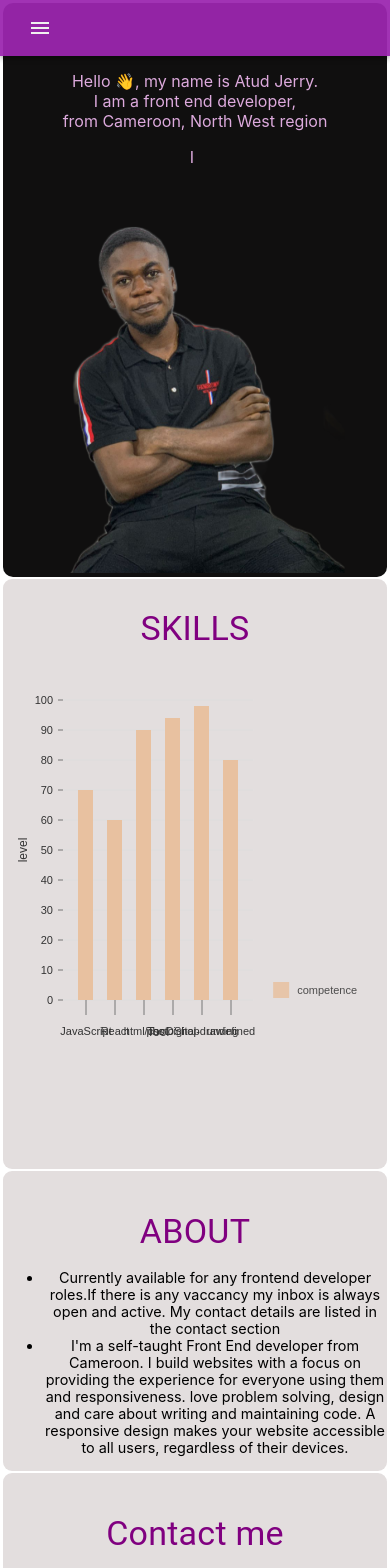
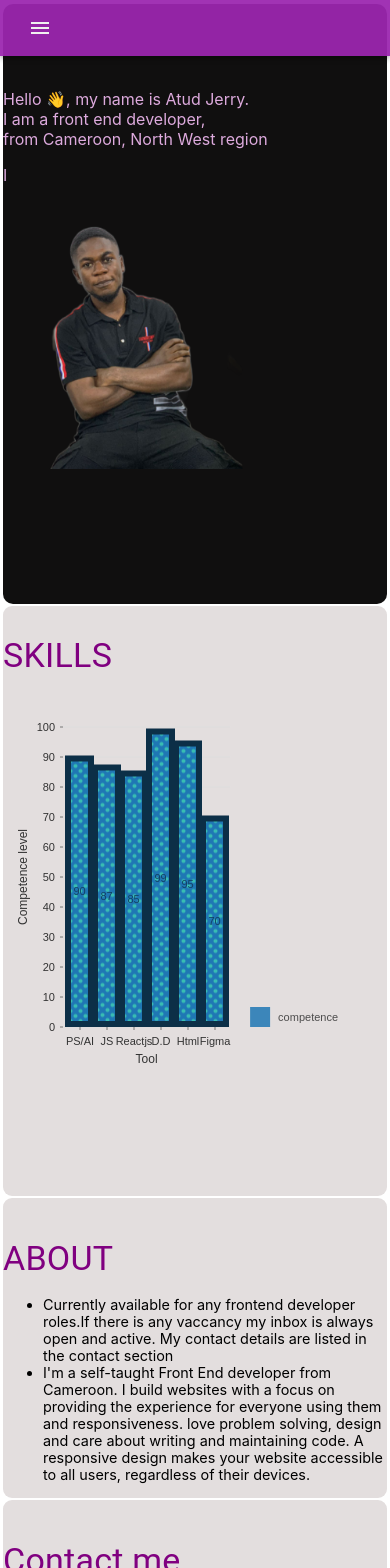
Before and after one commit to AtudJerry/Atud-Portfolio, a React (Create React App) app: page / in a window 390 px wide. Shown: the top 1568 px of the page. Built offline with nearby package versions, Linux system fonts and the light colour scheme.

Commit message:
topbar added, barchart modified, finishing touches done

```diff
--- a/package.json
+++ b/package.json
@@ -17,7 +17,9 @@
     "react": "^18.2.0",
     "react-bootstrap": "^2.7.4",
     "react-dom": "^18.2.0",
+    "react-pro-sidebar": "^0.7.1",
     "react-scripts": "5.0.1",
+    "sass": "^1.62.1",
     "typewriter-effect": "^2.19.0",
     "web-vitals": "^2.1.4",
     "yup": "^1.1.1"
--- a/src/App.css
+++ b/src/App.css
@@ -1,13 +1,14 @@
-.App {
-  text-align: center;
+/* .App {
 
-}
+  display: flex;
+
+} */
 .topbar{
   visibility: hidden;
 }
 
 .picture{
-  height:80%;
+  height:590px;
   width: 100%;
   background-color: rgb(16, 15, 15);
   border-radius: 10px;
@@ -15,13 +16,14 @@
 .picture-text{
   font-size: 1.5rem;
   color: rgb(221, 170, 221);
+  margin-top: 40px;
 }
 
 
 .first-section{
   display: flex;
   flex-direction: row !important;
-  margin-top: 6%;
+  margin-top: 1%;
   margin-left: 300px;
 }
 li{
@@ -92,6 +94,7 @@ img{
 .contactnotes{
   color: black;
   border-width: 100%;
+  font-size: 1.2rem;
 }
 .resume{
   height:200px;
@@ -125,9 +128,12 @@ img{
   .first-section {
     display: flex;
     flex-direction: column !important;
-    margin-top: 6%;
+    margin-top: 1%;
     margin-left: 0px !important;
     /* justify-content: space-between; */
+  }
+  .picture{
+    height: 600px !important;
   }
   .footer-div{
     text-align: right;
@@ -135,8 +141,8 @@ img{
     margin-right: 20px;
   }
   img{
-    height: 100%;
-    width: 100%;
+    height: 70% !important;
+    width: 70% !important;
   }
   li{
     font-size: 0.9rem;
@@ -150,7 +156,7 @@ img{
   }
   .bar{
     height: 400px;
-    width: 99%;
+    width: 93%;
     border-width: 90px !important;
 
   }
@@ -172,15 +178,23 @@ img{
   h4{
     margin-top: 8px;
   }
+
+  img{
+    height: 80%;
+    width: 80%;
+  }
+
+
+
+
 }
 
 .App-header {
 
-  /* min-height: 100vh; */
-  display: flex;
+
   flex-direction: column;
-  /* align-items: center;
+  align-items: center;
   justify-content: center;
-  font-size: calc(10px + 2vmin); */
+  /* font-size: calc(10px + 2vmin); */
   color:  rgb(221, 170, 221);
 }
--- a/src/App.js
+++ b/src/App.js
@@ -8,6 +8,7 @@ import Contact from './Components/Contact';
 import Resume from './Components/Resume';
 import Footer from './Components/Footer';
 import Topbar from './Components/Topbar';
+import Sidebar from './Components/Sidebar';
 
 
 
@@ -15,11 +16,14 @@ function App() {
   return (
     <div>
     <div className="App">
+      {/* <div>  <Sidebar /></div> */}
+
       <header className="App-header">
         <Topbar/>
+
         <Pic/>
         <Skills/>
-        <About/>
+       <About/>
         <Contact/>
         <Resume/>
         <Footer/>
--- /dev/null
+++ b/src/Components/App.scss
@@ -0,0 +1,10 @@
+$sidebar-width : 198px;
+$sidebar-height :550px;
+
+
+$sidebar-color : white;
+$sidebar-bg-color : radial-gradient(rgb(38, 38, 41),rgba(51, 51, 86, 0.952));
+
+
+
+@import "../../node_modules/react-pro-sidebar/dist/scss/styles.scss"
--- a/src/Components/Data.js
+++ b/src/Components/Data.js
@@ -1,54 +1,45 @@
+import { purple } from "@mui/material/colors";
 
 
  export const SkillData = [
+
   {
-      Tool: "JavaScript",
-      "competence" : 70,
-      "competenceColor" : "hsl(111, 70%, 50%)",
+    "Tool": " PS/AI",
+
+    "competence": 90,
+    "competenceColor": "hsl(211, 70%, 50%)",
 
   },
   {
-      Tool: "React",
-      "competence" : 60,
-      "competenceColor" : "hsl(111, 70%, 50%)",
-
-
-
+    "Tool": "JS",
+    "competence": 87,
+    "competenceColor": "hsl(124, 70%, 50%)",
+  },
+  {
+    "Tool": "Reactjs",
+    "competence": 85,
+    "competenceColor": "hsl(168, 70%, 50%)",
 
   },
   {
-      Tool: "html/css",
-      "competence" : 90,
-      "competenceColor" : "hsl(111, 70%, 50%)",
+    "Tool": "D.D",
 
+    "competence": 99,
+    "competenceColor": "hsl(16, 70%, 50%)",
 
   },
   {
-      Tool: "photoShop",
-      "competence" : 94,
-      "competenceColor" : "hsl(111, 70%, 50%)",
+    "Tool": "Html",
 
+    "competence": 95,
+    "competenceColor": "hsl(75, 70%, 50%)",
 
   },
   {
-      Tool: "Digital-drawing",
-      "competence" : 98,
-      "competenceColor" : "hsl(111, 70%, 50%)",
+    "Tool": "Figma",
 
+    "competence": 70,
+    "competenceColor": "hsl(257, 70%, 50%)",
 
-    },
-    {
-      country: "Figma",
-      "competence" : 80,
-      "competenceColor" : "hsl(111, 70%, 50%)",
-
-
-    },
-    {
-      country: "Adobe Illustrator",
-      "competence" : 70,
-      "competenceColor" : "hsl(111, 70%, 50%)",
-
-
-    },
-  ];
+  }
+]
--- a/src/Components/Sidebar.js
+++ b/src/Components/Sidebar.js
@@ -1,5 +1,5 @@
 import react from "react"
-import import {
+import {
     ProSidebar,
     Menu,
     MenuItem,
@@ -12,52 +12,51 @@ import import {
   import ContactPhoneIcon from '@mui/icons-material/ContactPhone';
   import PollIcon from '@mui/icons-material/Poll';
   import InfoIcon from '@mui/icons-material/Info';
+  import "./App.scss"
 
 const Sidebar = () => {
 
 
     return(
         <div>
-            <ProSidebar>
+            <ProSidebar style = {{height: '100vh'}}>
                 <SidebarContent>
                     <SidebarHeader></SidebarHeader>
                     <Menu>
+
+                        <ul type = "none">
                         <MenuItem>
+                            <li>Nationality : Cameroon</li>
+                            </MenuItem>
+                            <MenuItem>
+                            <li>Height : 1.63M</li>
+                            </MenuItem>
+                            <MenuItem>
+                            <li>Status : Student</li>
+                            </MenuItem>
+                            <MenuItem>
+                            <li>School : NAHPI, UBa Bamenda</li>
+                            </MenuItem>
+                        </ul>
 
+                        <SubMenu title = "Skills">
+                            <MenuItem>
+                            JavaScript<br></br>
+                            </MenuItem>
 
+                            <MenuItem>
+                            React<br></br>
+                         </MenuItem>
+                         <MenuItem>
+                            Html/css <br></br>
 
+                            </MenuItem>
 
-
-
-                        </MenuItem>
-
-
-
-
-
-
-
+                        </SubMenu>
                     </Menu>
 
-
-
-
-
-
-
-
-
-
-
                 </SidebarContent>
-
-
-
-
-
-
-
-
+                <SidebarFooter>.</SidebarFooter>
 
             </ProSidebar>
 
@@ -69,3 +68,4 @@ const Sidebar = () => {
 
     )
 }
+export default Sidebar
--- a/src/Components/Skills.js
+++ b/src/Components/Skills.js
@@ -12,45 +12,44 @@ const Skills = () => {
             <br></br>
             <Typography variant="h4">SKILLS</Typography>
                 <div className="bar">
-
-
-            <ResponsiveBar
-
+                <ResponsiveBar
         data={data}
         keys={[
-            'competence',
+
+            'competence'
 
         ]}
         indexBy="Tool"
         margin={{ top: 50, right: 130, bottom: 50, left: 60 }}
-        padding={0.5}
+        padding={0.15}
+        innerPadding={3}
         valueScale={{ type: 'linear' }}
         indexScale={{ type: 'band', round: true }}
-        colors={{ scheme: 'nivo' }}
+        colors={{ scheme: 'category10' }}
         defs={[
             {
                 id: 'dots',
                 type: 'patternDots',
                 background: 'inherit',
-                color: '#800080',
+                color: '#38bcb2',
                 size: 4,
-                padding: 3,
+                padding: 1,
                 stagger: true
             },
             {
                 id: 'lines',
                 type: 'patternLines',
                 background: 'inherit',
-                color: '#800080',
+                color: '#eed312',
                 rotation: -45,
-                lineWidth: 6,
-                spacing: 15
+                lineWidth: 3,
+                spacing: 3
             }
         ]}
         fill={[
             {
                 match: {
-                    id: 'fries'
+                    id: 'competence'
                 },
                 id: 'dots'
             },
@@ -61,41 +60,42 @@ const Skills = () => {
                 id: 'lines'
             }
         ]}
+        borderWidth={6}
         borderColor={{
             from: 'color',
             modifiers: [
                 [
                     'darker',
-                    1.6
+                    '2.6'
                 ]
             ]
         }}
         axisTop={null}
         axisRight={null}
         axisBottom={{
-            tickSize: 15,
-            tickPadding: 10,
+            tickSize: 3,
+            tickPadding: 5,
             tickRotation: 0,
             legend: 'Tool',
             legendPosition: 'middle',
             legendOffset: 32
         }}
         axisLeft={{
-            tickSize: 5,
+            tickSize: 3,
             tickPadding: 5,
             tickRotation: 0,
-            legend: 'level',
+            legend: 'Competence level',
             legendPosition: 'middle',
             legendOffset: -40
         }}
-        labelSkipWidth={17}
-        labelSkipHeight={12}
+        labelSkipWidth={11}
+        labelSkipHeight={20}
         labelTextColor={{
             from: 'color',
             modifiers: [
                 [
                     'darker',
-                    1.6
+                    '1.6'
                 ]
             ]
         }}
@@ -107,12 +107,12 @@ const Skills = () => {
                 justify: false,
                 translateX: 120,
                 translateY: 0,
-                itemsSpacing: 6,
+                itemsSpacing: 9,
                 itemWidth: 100,
                 itemHeight: 20,
                 itemDirection: 'left-to-right',
                 itemOpacity: 0.85,
-
+                symbolSize: 20,
                 effects: [
                     {
                         on: 'hover',
@@ -125,11 +125,9 @@ const Skills = () => {
         ]}
         role="application"
         ariaLabel="Nivo bar chart demo"
-        barAriaLabel={function(e){return e.id+": "+e.formattedValue+" in Tool: "+e.indexValue}}
+        barAriaLabel={e=>e.id+": "+e.formattedValue+" in Tool: "+e.indexValue}
     />
     </div>
-
-
 
 
             </Box>
```
Also changed, not shown: 1 other file (tests, documents, lock files or other folders). Lines whose indentation alone changed are shown as unchanged.
